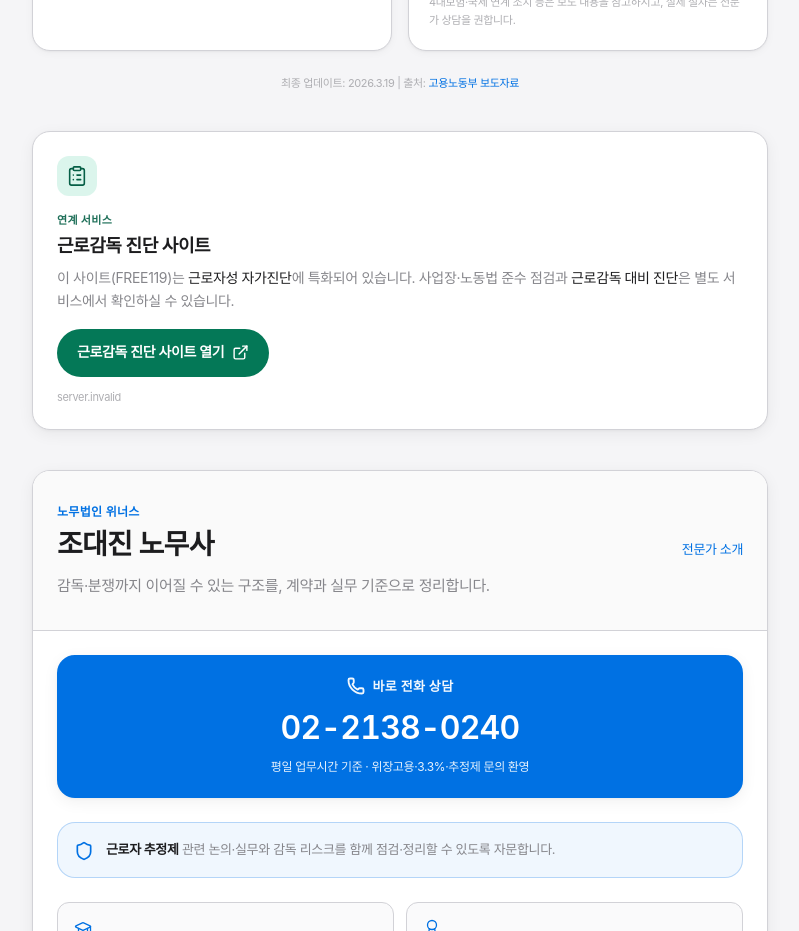
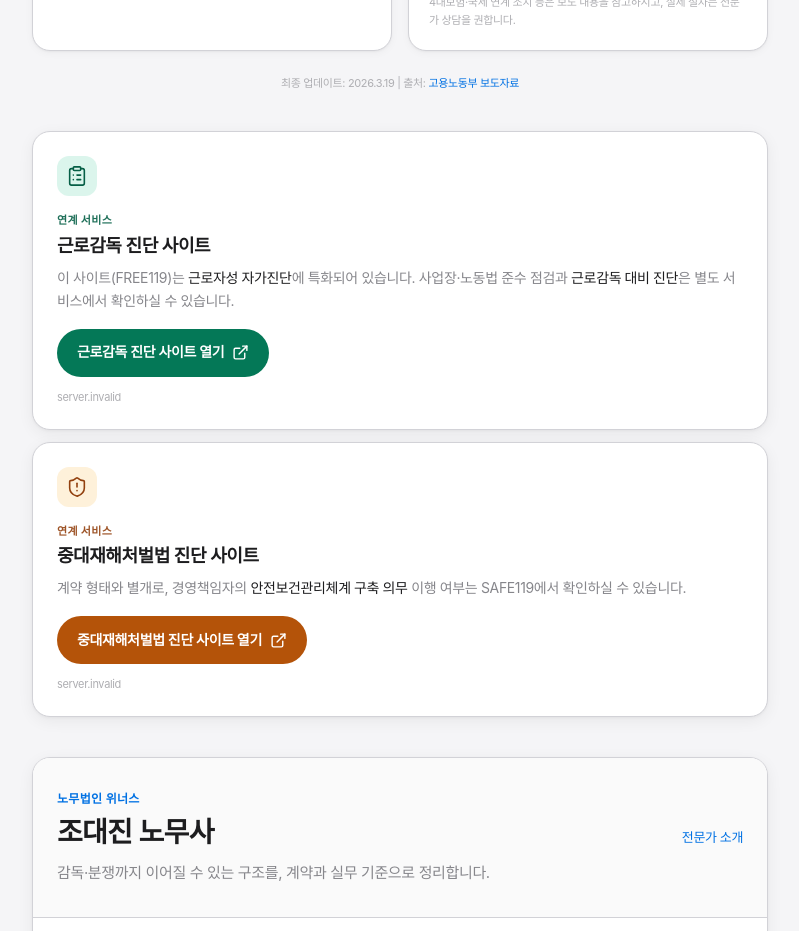
Before and after one commit to cdj44y-ui/worker-diagnosis-app, a React (Vite) app: page / in a window 1280 px wide. Shown: the part 2000-2931 px from the top of the page, without its empty margins (240-1039 px from the left). Built offline with nearby package versions, Linux system fonts and the light colour scheme; no server answers.

Commit message:
feat: 연계 서비스에 SAFE119 카드 추가

```diff
--- a/src/components/LaborInspectionLinkCard.tsx
+++ b/src/components/LaborInspectionLinkCard.tsx
@@ -1,5 +1,5 @@
-import { ExternalLink, ClipboardList } from 'lucide-react'
-import { LABOR_INSPECTION_DIAGNOSIS_URL } from '../constants/links'
+import { ExternalLink, ClipboardList, ShieldAlert } from 'lucide-react'
+import { LABOR_INSPECTION_DIAGNOSIS_URL, SAFE119_DIAGNOSIS_URL } from '../constants/links'
 
 type Variant = 'landing' | 'about'
 
@@ -12,6 +12,7 @@ export default function LaborInspectionLinkCard({ variant = 'landing' }: Props)
   const isAbout = variant === 'about'
 
   return (
+    <div className={isAbout ? 'space-y-4' : 'space-y-3'}>
       <div
         className={`no-print rounded-apple-lg border shadow-apple-md overflow-hidden ${
           isAbout
@@ -51,5 +52,46 @@ export default function LaborInspectionLinkCard({ variant = 'landing' }: Props)
           </div>
         </div>
       </div>
+
+      <div
+        className={`no-print rounded-apple-lg border shadow-apple-md overflow-hidden ${
+          isAbout
+            ? 'border-amber-500/25 bg-gradient-to-br from-amber-50/90 to-apple-surface'
+            : 'border-apple-border bg-apple-surface'
+        }`}
+      >
+        <div className={`px-5 sm:px-6 py-5 sm:py-6 ${isAbout ? 'sm:flex sm:items-start sm:gap-5' : ''}`}>
+          <div
+            className={`inline-flex items-center justify-center rounded-apple ${isAbout ? 'w-12 h-12 sm:w-14 sm:h-14' : 'w-10 h-10'} bg-amber-500/15 text-amber-800 mb-4 ${isAbout ? 'sm:mb-0 shrink-0' : ''}`}
+            aria-hidden
+          >
+            <ShieldAlert size={isAbout ? 26 : 22} strokeWidth={1.75} />
+          </div>
+          <div className="min-w-0 flex-1">
+            <p className="text-[11px] font-semibold text-amber-800/90 uppercase tracking-wide mb-1">연계 서비스</p>
+            <h3 className="text-[17px] sm:text-[18px] font-semibold text-apple-text tracking-tight mb-2">
+              중대재해처벌법 진단 사이트
+            </h3>
+            <p className="text-[13px] sm:text-[14px] text-apple-secondary leading-relaxed mb-4">
+              계약 형태와 별개로, 경영책임자의{' '}
+              <span className="text-apple-text font-medium">안전보건관리체계 구축 의무</span> 이행 여부는 SAFE119에서
+              확인하실 수 있습니다.
+            </p>
+            <a
+              href={SAFE119_DIAGNOSIS_URL}
+              target="_blank"
+              rel="noopener noreferrer"
+              className="inline-flex items-center justify-center gap-2 min-h-[48px] px-5 rounded-full bg-amber-700 text-white text-[14px] font-semibold hover:bg-amber-800 transition-colors w-full sm:w-auto"
+            >
+              중대재해처벌법 진단 사이트 열기
+              <ExternalLink size={17} strokeWidth={2} aria-hidden />
+            </a>
+            <p className="text-[11px] text-apple-tertiary mt-3 break-all sm:break-normal">
+              {SAFE119_DIAGNOSIS_URL.replace(/^https?:\/\//, '')}
+            </p>
+          </div>
+        </div>
+      </div>
+    </div>
   )
 }
```
Lines whose indentation alone changed are shown as unchanged.
